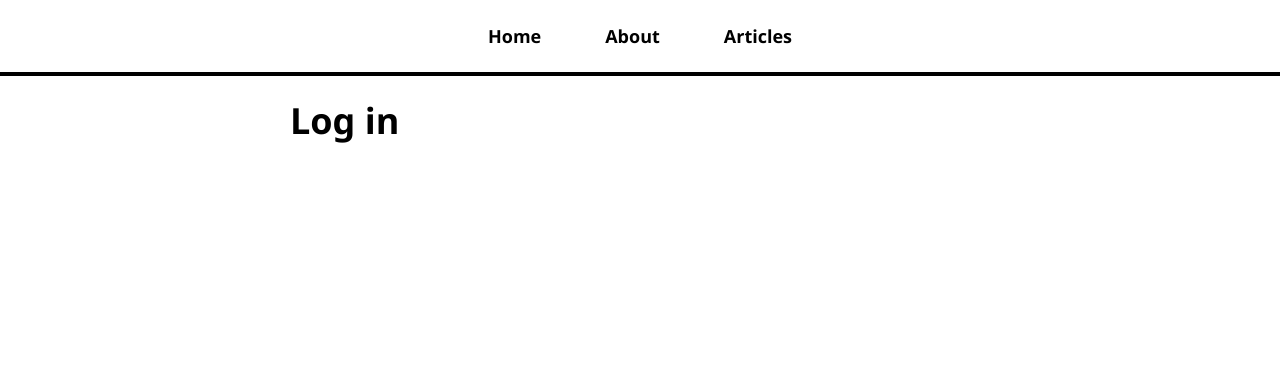
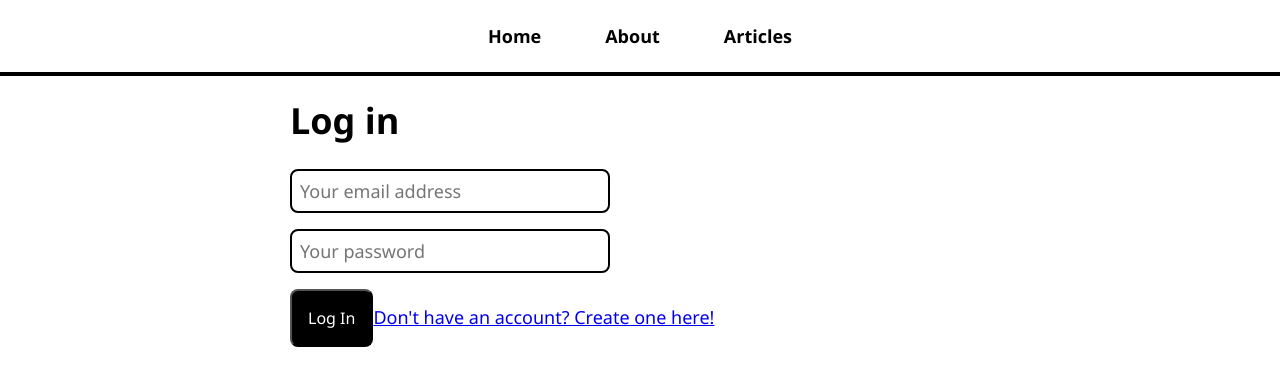
Before and after one commit to sherelynn-baguioso/react, a React (Create React App) app in the folder my-blog/: page /login in a window 1280 px wide. Shown: the top 386 px of the page. Built offline with nearby package versions, Linux system fonts and the light colour scheme.

Commit message:
Build a login form

```diff
--- a/my-blog/src/pages/LoginPage.js
+++ b/my-blog/src/pages/LoginPage.js
@@ -1,5 +1,42 @@
+import { useState } from 'react'
+import { Link, useNavigate } from 'react-router-dom'
+import { getAuth, signInWithEmailAndPassword } from 'firebase/auth'
+
 const LoginPage = () => {
-  return <h1>Log in</h1>
+  const [email, setEmail] = useState('')
+  const [password, setPassword] = useState('')
+  const [error, setError] = useState('')
+
+  const navigate = useNavigate()
+
+  const logIn = async () => {
+    try {
+      await signInWithEmailAndPassword(getAuth(), email, password)
+      navigate('/articles')
+    } catch (e) {
+      setError(e.message)
+    }
+  }
+
+  return (
+    <>
+      <h1>Log in</h1>
+      {error && <p className="error">{error}</p>}
+      <input
+        placeholder="Your email address"
+        value={email}
+        onChange={(e) => setEmail(e.target.value)}
+      />
+      <input
+        placeholder="Your password"
+        value={password}
+        onChange={(e) => setPassword(e.target.value)}
+        type="passowrd"
+      />
+      <button onClick={logIn}>Log In</button>
+      <Link to="/create-account">Don't have an account? Create one here!</Link>
+    </>
+  )
 }
 
 export default LoginPage
```
